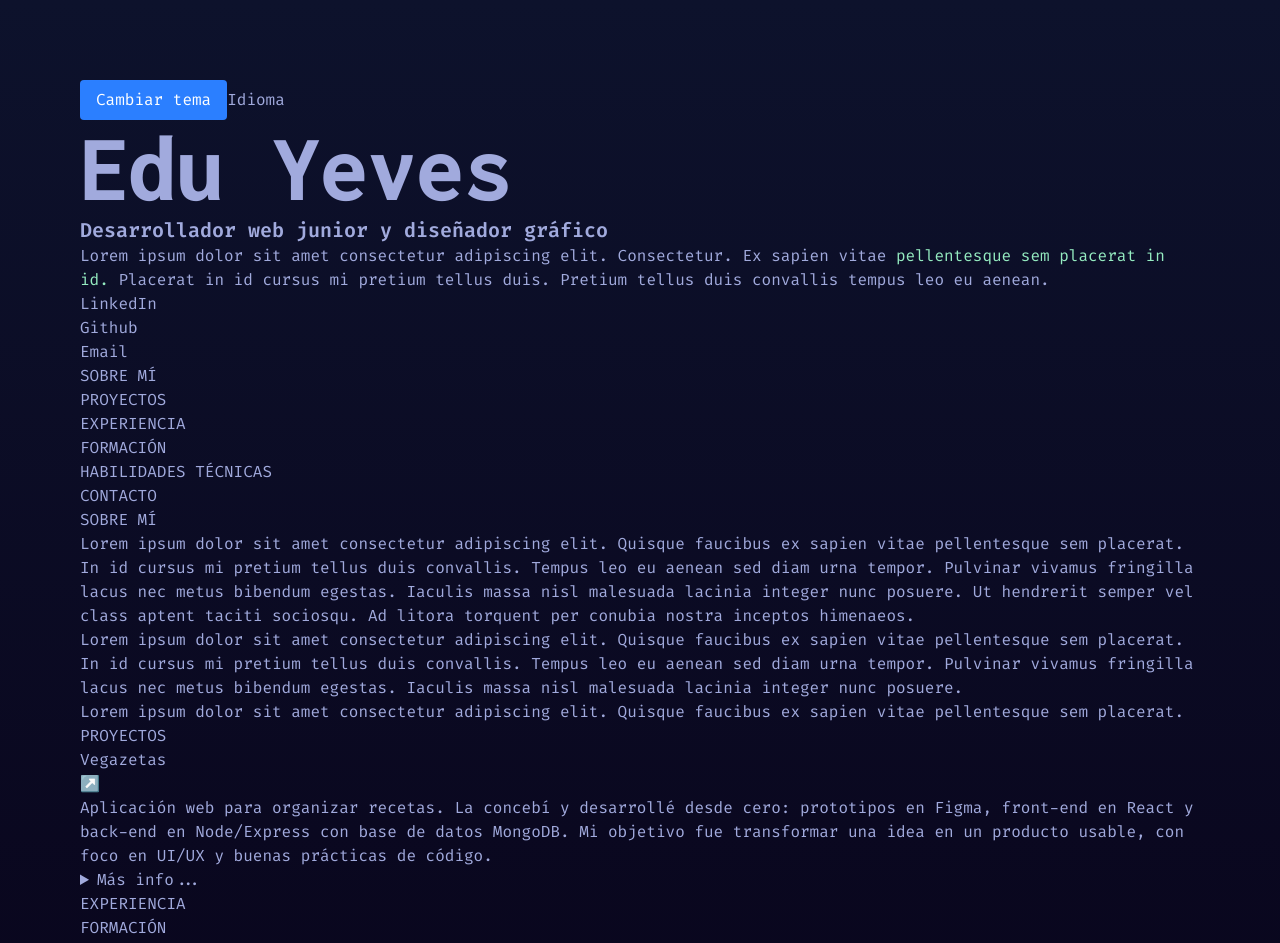
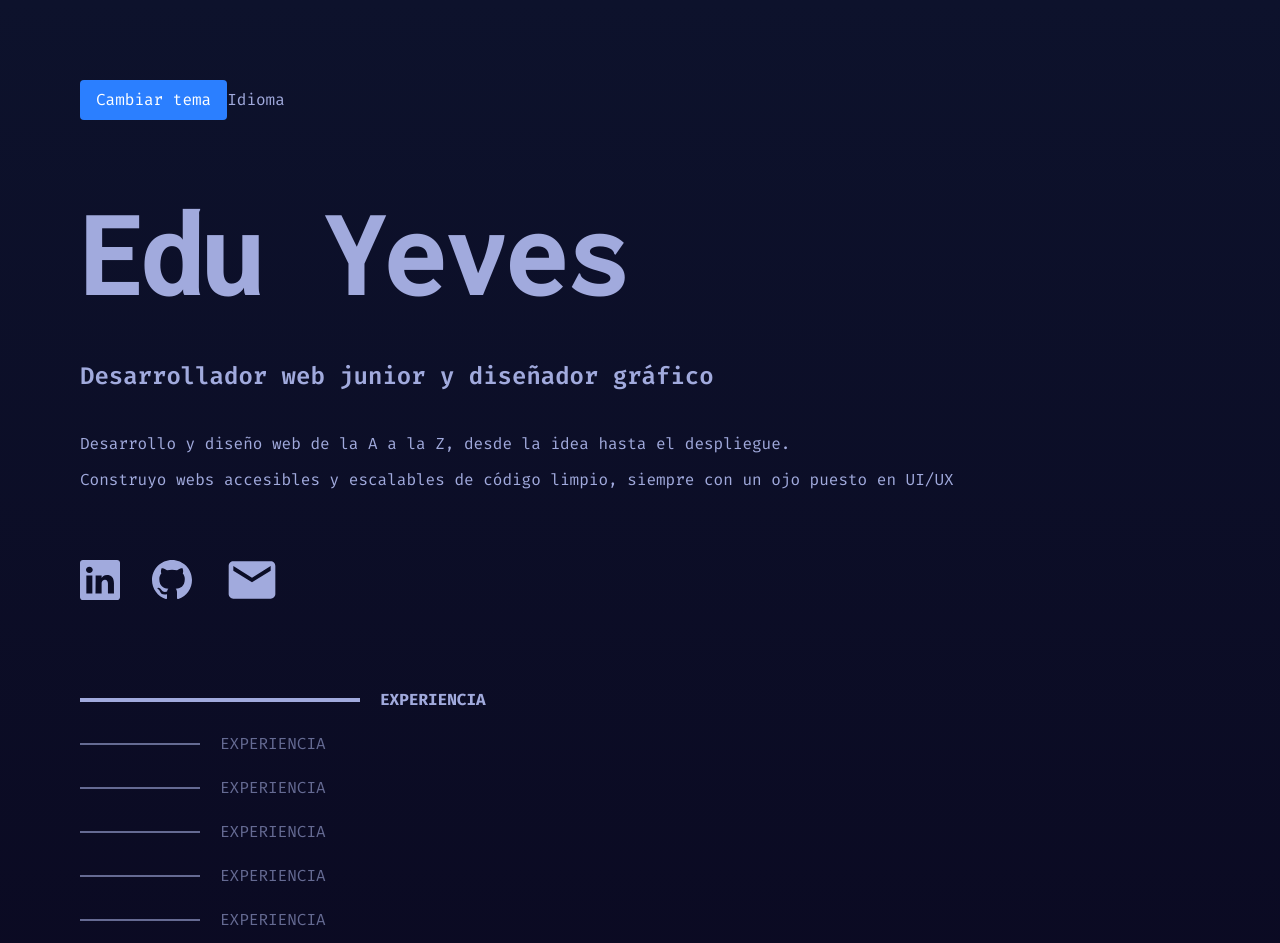
Before and after one commit to Yevestevez/eduyeves-dev, a React (Vite) app: page / in a window 1280 px wide. Shown: the top 943 px of the page. Built offline with nearby package versions, Linux system fonts and the light colour scheme.

Commit message:
Update styles

```diff
--- a/src/App.jsx
+++ b/src/App.jsx
@@ -1,3 +1,6 @@
+import { BsLinkedin, BsGithub } from 'react-icons/bs';
+import { MdEmail } from 'react-icons/md';
+
 function App() {
     function toggleDarkMode() {
         const root = document.documentElement;
@@ -12,7 +15,7 @@ function App() {
     if (savedTheme === 'dark') document.documentElement.classList.add('dark');
 
     return (
-        <div className="bg-gradient min-h-screen primary-dark-color p-20">
+        <div className="bg-gradient min-h-screen text-primary-dark p-20">
             <aside>
                 <button
                     onClick={toggleDarkMode}
@@ -23,37 +26,98 @@ function App() {
                 <button disabled>Idioma</button>
             </aside>
 
-            <header>
-                <hgroup>
-                    <h1 className="font-extrabold text-8xl font-[inconsolata]">
+            <header className="py-20 flex flex-col gap-10">
+                <hgroup className="flex flex-col gap-14">
+                    <h1 className="font-extrabold text-9xl font-[inconsolata] leading-26 tracking-tight">
                         Edu Yeves
                     </h1>
-                    <p className="font-semibold text-xl">
+                    <p className="font-semibold text-2xl">
                         Desarrollador web junior y diseñador gráfico
                     </p>
                 </hgroup>
-                <p>
-                    Lorem ipsum dolor sit amet consectetur adipiscing elit.
-                    Consectetur. Ex sapien vitae{' '}
-                    <span className="text-accent">
-                        pellentesque sem placerat in id.
-                    </span>{' '}
-                    Placerat in id cursus mi pretium tellus duis. Pretium tellus
-                    duis convallis tempus leo eu aenean.
-                </p>
-                <ul>
-                    <li>LinkedIn</li>
-                    <li>Github</li>
-                    <li>Email</li>
+                <div className="flex flex-col gap-3">
+                    <p>
+                        Desarrollo y diseño web de la A a la Z, desde la idea
+                        hasta el despliegue.
+                    </p>
+                    <p>
+                        Construyo webs accesibles y escalables de código limpio,
+                        siempre con un ojo puesto en UI/UX
+                    </p>
+                </div>
+                <ul className="flex gap-8 items-center py-5">
+                    <li>
+                        <a href="#">
+                            <BsLinkedin className="size-10" />
+                        </a>
+                    </li>
+                    <li>
+                        <a href="#" aria-label="GitHub">
+                            <BsGithub className="size-10" />
+                        </a>
+                    </li>
+                    <li>
+                        <a href="#">
+                            <MdEmail className="size-14" />
+                        </a>
+                    </li>
                 </ul>
-                <nav>
-                    <ul>
-                        <li>SOBRE MÍ</li>
-                        <li>PROYECTOS</li>
-                        <li>EXPERIENCIA</li>
-                        <li>FORMACIÓN</li>
-                        <li>HABILIDADES TÉCNICAS</li>
-                        <li>CONTACTO</li>
+                <nav className="py-5">
+                    <ul className="flex flex-col gap-5">
+                        <li>
+                            <a
+                                href="#"
+                                className="flex items-center gap-5 font-bold"
+                            >
+                                <div className="w-70 h-1 bg-primary-dark"></div>
+                                <span>EXPERIENCIA</span>
+                            </a>
+                        </li>
+                        <li>
+                            <a
+                                href="#"
+                                className="flex items-center gap-5 opacity-60"
+                            >
+                                <div className="w-30 h-0.5 bg-primary-dark"></div>
+                                <span>EXPERIENCIA</span>
+                            </a>
+                        </li>
+                        <li>
+                            <a
+                                href="#"
+                                className="flex items-center gap-5 opacity-60"
+                            >
+                                <div className="w-30 h-0.5 bg-primary-dark"></div>
+                                <span>EXPERIENCIA</span>
+                            </a>
+                        </li>
+                        <li>
+                            <a
+                                href="#"
+                                className="flex items-center gap-5 opacity-60"
+                            >
+                                <div className="w-30 h-0.5 bg-primary-dark"></div>
+                                <span>EXPERIENCIA</span>
+                            </a>
+                        </li>
+                        <li>
+                            <a
+                                href="#"
+                                className="flex items-center gap-5 opacity-60"
+                            >
+                                <div className="w-30 h-0.5 bg-primary-dark"></div>
+                                <span>EXPERIENCIA</span>
+                            </a>
+                        </li>
+                        <li>
+                            <a
+                                href="#"
+                                className="flex items-center gap-5 opacity-60"
+                            >
+                                <div className="w-30 h-0.5 bg-primary-dark"></div>
+                                <span>EXPERIENCIA</span>
+                            </a>
+                        </li>
                     </ul>
                 </nav>
             </header>
--- a/src/style.css
+++ b/src/style.css
@@ -18,7 +18,3 @@
 .bg-gradient {
     background: linear-gradient(to bottom, var(--grad-start), var(--grad-end));
 }
-
-.primary-dark-color {
-    color: var(--color-primary-dark);
-}
```
